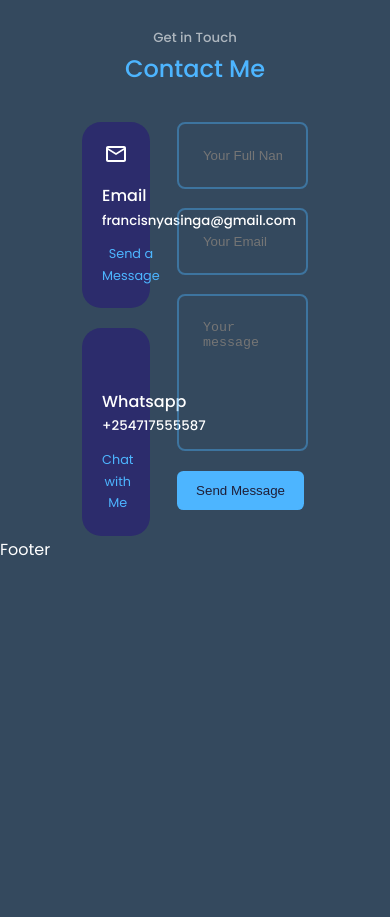
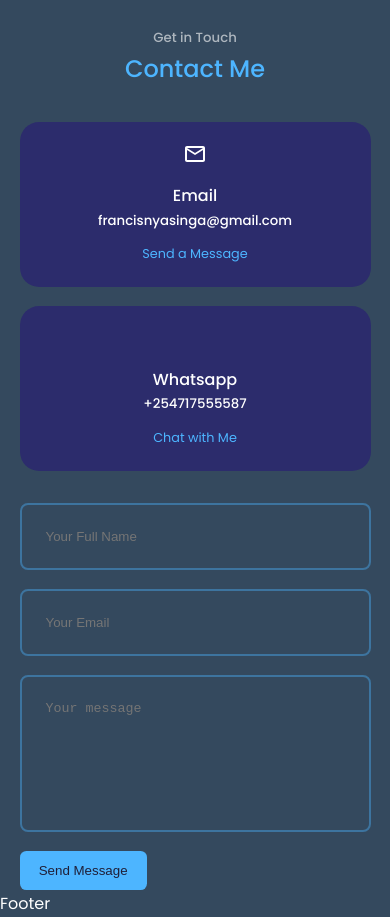
Before and after one commit to monari1/react_portfolio, a React (Create React App) app in the folder portfolio_final/: page / in a window 390 px wide. Shown: the part 9400-10317 px from the top of the page. Before the commit the page ends 9963 px from the top, so only its background shows below. Built offline with nearby package versions, Linux system fonts and the light colour scheme; some icons are missing.

Commit message:
final media queries for contacts

```diff
--- a/portfolio_final/src/components/contacts/Contact.css
+++ b/portfolio_final/src/components/contacts/Contact.css
@@ -51,3 +51,25 @@
     resize: none;
     color: var(--color-white);
 }
+
+
+/*====================== MEDIA QUERIES (MEDIUM DEVICES)=======================================*/
+@media  screen and (max-width: 1024px){
+    .container.contact_container{
+
+        grid-template-columns: 1fr;
+        gap: 2rem;
+        overflow: hidden;
+  }
+
+   }
+
+
+/*====================== MEDIA QUERIES (SMALL DEVICES)=======================================*/
+@media  screen and (max-width: 600px){
+    .container.contact_container{
+        width: var(--container-width-sm);
+
+    }
+
+    }
```
